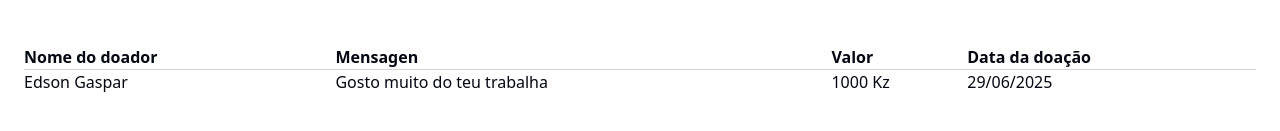
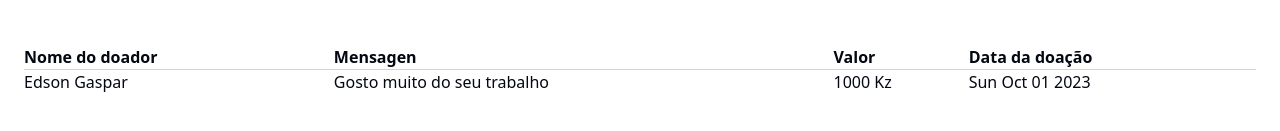
Before and after one commit to EdsonGaspar/apoia_dev, a Next.js app: page /dashboard in a window 1280 px wide. Shown: the part 329-460 px from the top of the page. Built offline with nearby package versions, Linux system fonts and the light colour scheme.

Commit message:
feat: Foi implementado uma o array de donation

```diff
--- a/src/app/dashboard/components/donation-table/donation-table.tsx
+++ b/src/app/dashboard/components/donation-table/donation-table.tsx
@@ -1,4 +1,13 @@
 export function DonationTable() {
+  const donations = [
+    {
+      id: "1",
+      name: "Edson Gaspar",
+      message: "Gosto muito do seu trabalho",
+      value: "1000 Kz",
+      createAt: new Date("2023-10-01T12:00:00Z"),
+    },
+  ];
   return (
     <section>
       {/* Desktop */}
@@ -13,23 +22,40 @@ export function DonationTable() {
             </tr>
           </thead>
           <tbody>
-            <tr className="hover:bg-gray-100 hover:cursor-pointer px-2 py-1.5">
-              <td>Edson Gaspar</td>
-              <td>Gosto muito do teu trabalha</td>
-              <td>1000 Kz</td>
-              <td>29/06/2025</td>
-            </tr>
+            {donations.map((donation) => {
+              return (
+                <tr
+                  className="hover:bg-gray-100 hover:cursor-pointer px-2 py-1.5"
+                  key={donation.id}
+                >
+                  <td>{donation.name}</td>
+                  <td>{donation.message}</td>
+                  <td>{donation.value}</td>
+                  <td>{donation.createAt.toDateString()}</td>
+                </tr>
+              );
+            })}
           </tbody>
         </table>
       </div>
       {/* Mobile */}
       <div className="flex flex-col gap-1.5 md:hidden  p-6 border rounded-md">
-        <h1 className="text-lg font-bold">Edson Gaspar</h1>
-        <p className="tracking-wide text-zinc-500">Adoro o seu trabalho</p>
-        <div className="flex justify-between">
-          <h3 className="text-amber-500 font-semibold text-lg">1000</h3>
-          <span className="text-zinc-500">Seg Jun 30 2025</span>
-        </div>
+        {donations.map((donation) => {
+          return (
+            <div key={donation.id}>
+              <h1 className="text-lg font-bold">{donation.name}</h1>
+              <p className="tracking-wide text-zinc-500">{donation.message}</p>
+              <div className="flex justify-between">
+                <h3 className="text-amber-500 font-semibold text-lg">
+                  {donation.value}
+                </h3>
+                <span className="text-zinc-500">
+                  {donation.createAt.toDateString()}
+                </span>
+              </div>
+            </div>
+          );
+        })}
       </div>
     </section>
   );
```
